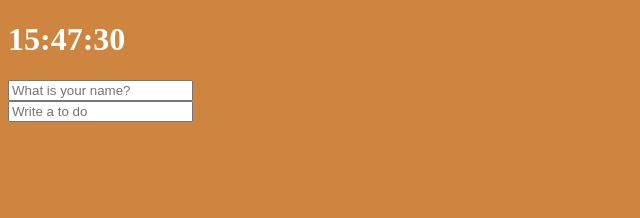
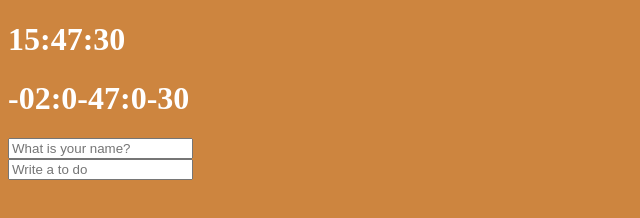
Before and after one commit to crebiz76/JavaScript, a plain HTML site: page index.html in a window 1280 px wide. Shown: the whole page, without its empty margins (0-640 px from the left). Drawn offline with Linux system fonts and the light colour scheme.

Commit message:
update from repl.it

```diff
--- a/clock.js
+++ b/clock.js
@@ -1,5 +1,10 @@
 const clockContainer = document.querySelector(".js-clock");
 const clockTitle = clockContainer.querySelector("h1");
+
+const stopwatchContainer = document.querySelector(".js-stopwatch");
+const stopwatchTitle = stopwatchContainer.querySelector("h1");
+
+
 
 function getTime(){
     const date = new Date();
@@ -9,6 +14,33 @@ function getTime(){
     clockTitle.innerText = `${hours<10?`0${hours}`:hours}:${
                               minutes<10?`0${minutes}`:minutes}:${
                               seconds<10?`0${seconds}`:seconds}`;
+
+	const MaxHour = 17;
+	const MaxMinute = 0;
+	const MaxSecond = 0;
+	var flag = false;
+
+	var gapHour = 0;
+	var gapMinute = 0;
+	var gapSecond = 0;
+
+	if((hours >= MaxHour) && (minutes >= MaxMinute) && (seconds >= MaxSecond))
+	{
+		flag = true;
+		gapHour = hours - MaxHour;
+		gapMinute = minutes - MaxMinute;
+		gapSecond = seconds - MaxSecond;
+	}
+	else
+	{
+		flag = false;
+		gapHour = MaxHour - hours;
+		gapMinute = MaxMinute - minutes;
+		gapSecond = MaxSecond - seconds;
+	}
+	stopwatchTitle.innerText = `${flag == true?`+`:`-`}${gapHour<10?`0${gapHour}`:gapHour}:${
+                                  gapMinute<10?`0${gapMinute}`:gapMinute}:${
+                                  gapSecond<10?`0${gapSecond}`:gapSecond}`;
 }
 function init(){
     getTime();
--- a/index.html
+++ b/index.html
@@ -8,6 +8,11 @@
     <body>
         <div class="js-clock">
             <h1>00:00</h1>
+        </div>
+		<div class="js-stopwatch">
+            <h1>00:00</h1>
+			<!-- <span style="width:100;height:64;font-size:22px;font-weight:bold;font-family:verdana;color:black;filter:FlipV;">N+gine</span>
+			<span style="width:100;height:64;font-size:22px;font-weight:bold;font-family:verdana;color:black;filter:FlipH;">N+gine</span> -->
         </div>
         <form class="js-form form">
             <input type="text" placeholder="What is your name?" />
```
